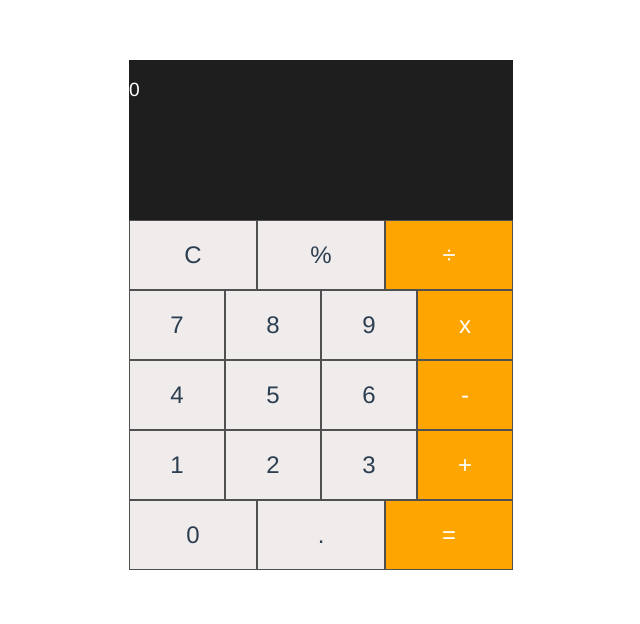
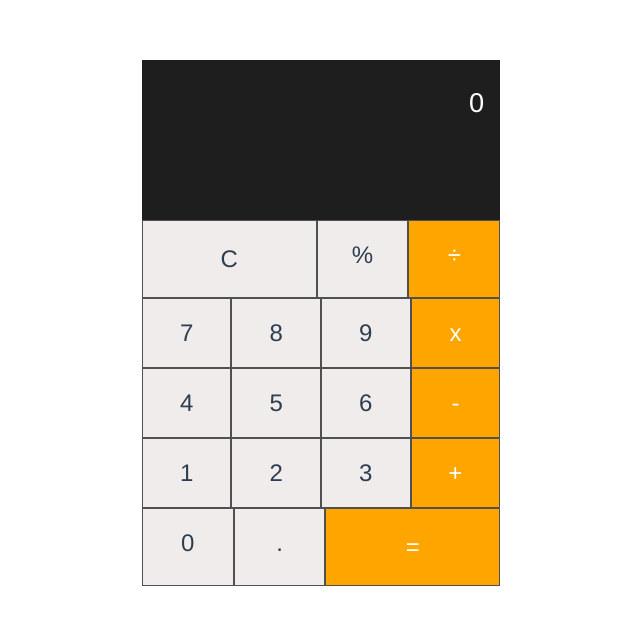
Before and after one commit to RomanVasylyna/vueCalculator, a Vue app: page / in a window 1280 px wide. Shown: the top 624 px of the page, without its empty margins (319-959 px from the left). Built offline with nearby package versions, Linux system fonts and the light colour scheme.

Commit message:
Display Reverse

```diff
--- a/src/components/Calculator.vue
+++ b/src/components/Calculator.vue
@@ -5,18 +5,21 @@
 
         <!-- Top Display -->
         <div class="calculation">
-        <p class="left" v-if="showMain">{{left || '0'}}</p>
+        <p class="right" v-if="showMain">{{right}}</p>
         <p>{{ operation || ''}}</p>
-        <p class="right" v-if="showMain">{{right}}</p>
+        <p class="left" v-if="showMain">{{left || 0}}</p>
         </div>
 
         <!-- Bottom Display -->
-        <p class="secondary" v-if="showSecondary">{{secondary || '0'}}</p>
+        <p class="secondary-muted"
+        v-if="showSecondary" :class="{'secondary-normal' : equalsStatus}"
+        >{{secondary || '0'}}</p>
+
 
     </div>
 
     <div class="first-row">
-        <div class="btn" @click="clear">C</div>
+        <div class="btn clear" @click="clear">C</div>
         <div class="btn" @click="percent">%</div>
         <div class="yellow-btn" @click="makeOperation($event)">÷</div>
     </div>
@@ -69,43 +72,61 @@ equalsStatus: false,
 
 methods: {
 
-// Clear Fields
+// Restart Calculator's Values
 clear() {
+// Clear Top Display (both parts)
 this.left = '';
 this.right = '';
+
+//Clear Bottom Display
 this.secondary = '';
+//Hide Bottom Display
 this.showSecondary = false;
+//Show Top Display
 this.showMain = true;
+//Clear Opearation type
 this.operation = '';
+//Clear Equals Status
+this.equalsStatus = false;
 },
 
 
 // Type numbers
 type(e) {
-if(this.operation === '') {
-this.left += e.target.innerHTML;
-} else {
- this.right += e.target.innerHTML;
- this.showSecondary = true;
- this.secondary = this.setOperation(parseInt(this.left), parseInt(this.right));
-}
+ if(this.equalsStatus) { //If equals buttons has been clicked
+ this.clear(); //Wipe out data
+ }
+ if(this.operation === '') { // Until operation has been defined
+ this.left += e.target.innerHTML; // Add numbers to left display
+ }
+ else { //When the operation has been declared
+ this.right += e.target.innerHTML; // Add numbers to right display
+ this.showSecondary = true; // Show bottom display when right display has values
+ this.secondary = this.setOperation(parseInt(this.left), parseInt(this.right)); //Make calculations in the bottom display
+ }
 },
+
 
 
 // Making sure dot is added only once
 dot() {
-if(!this.main.includes('.')) {
-this.main += '.';
+if(!this.left.includes('.')) { //If left display already has a dot forbid others
+this.left += '.';
+}
+if(this.showSecondary && !this.right.includes('.')) { //If right display is shown and already has a dot forbid others
+this.right += '.';
 }
 },
 
 // Getting percentages of a current number
 // parseFloat - recieves a string and returns decimal with a dot
 percent() {
-if(!this.main.includes('%')) {
-this.main += '%';
+if(!this.left.includes('%')) {
+this.left += '%';
 this.showSecondary = true;
-this.secondary = `${parseFloat(this.main) / 100}`; // Return back the string
+this.secondary = `${parseFloat(this.left) / 100}`; // Return back the string
+} if(this.left === '0') {
+this.left = '0';
 }
 },
 
@@ -130,9 +151,11 @@ return parseInt(a) * parseInt(b);
 },
 
 equals() {
-this.secondary = this.setOperation(this.left, this.right);
+// this.secondary = this.setOperation(this.left, this.right);
+this.equalsStatus = true;
 this.showMain = false;
 this.operation = '';
+this.left = this.secondary;
 },
 
 
@@ -149,34 +172,48 @@ this.operation = '';
 .calculator{
 display: flex;
 flex-direction: column;
-width: 30vw;
+width: 28vw;
 margin: 20px auto;
 font-size: 1.5rem;
 }
 
 .display{
+display: flex;
+flex-direction: column;
 background: rgb(31, 30, 30);
 color: #fff;
 height: 20vh;
-display: flex;
-flex-direction: column;
-}
-
-.display{
-font-size: 1.2rem;
+font-size: 1.7rem;
+padding-right: 1rem;
 }
 
 .calculation{
 display: flex;
+flex-direction: row-reverse;
 }
 
-.secondary{
+.secondary-muted{
 color: gray;
+padding-left: 25vw;
+}
+
+.secondary-normal{
+color: #fff;
+padding-left: 25vw;
+padding-bottom: 5px;
 }
 
 .first-row, .second-row, .third-row, .fourth-row, .fifth-row{
 display: flex;
 flex-direction: row;
+}
+
+.first-row .clear{
+padding: 1em 4.8vw;
+}
+
+.fifth-row .yellow-btn{
+padding: 1em 4.8vw;
 }
 
 .btn{
```
